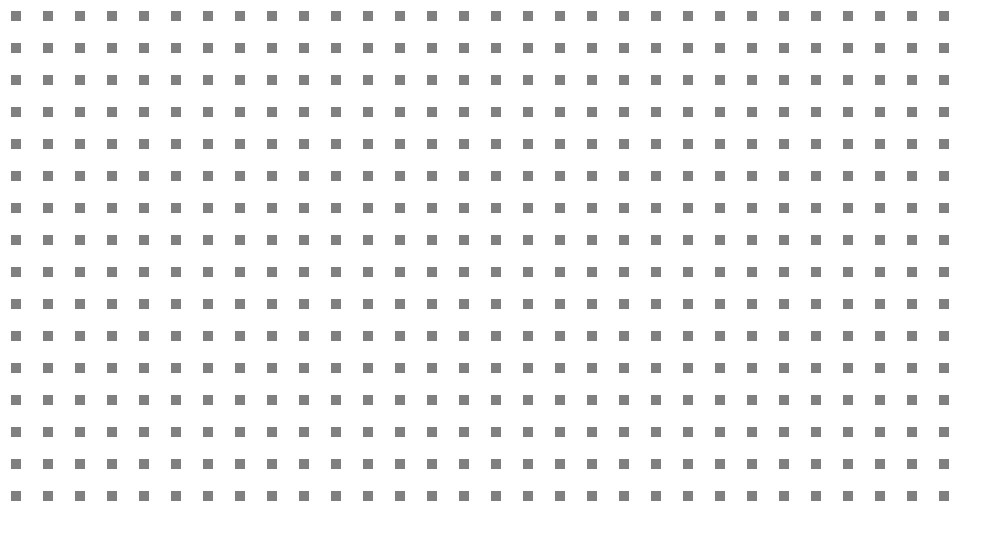
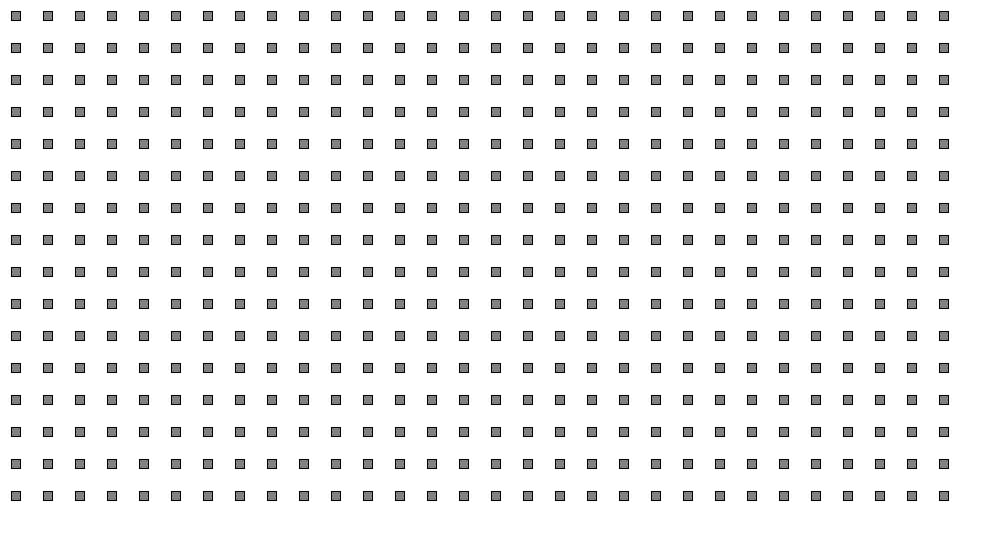
Before and after one commit to elloot/swept, a Next.js app: page / in a window 1280 px wide. Shown: the top 540 px of the page, without its empty margins (0-1001 px from the left). Built offline with nearby package versions, Linux system fonts and the light colour scheme.

Commit message:
✨ add highlighting of nearest tiles

```diff
--- a/components/Tile.module.scss
+++ b/components/Tile.module.scss
@@ -2,7 +2,11 @@
   background: gray;
 }
 
-.clear {
+.highlighted {
+  background: white;
+}
+
+.tile {
   border: 1px black solid;
 }
 
--- a/components/Tile.tsx
+++ b/components/Tile.tsx
@@ -7,9 +7,11 @@ interface TileProps {
   handleClick: (index: number) => void;
   index: number;
   value: number;
+  hideNearestHighlightedTiles: (index: number) => void;
+  highlightNearestHiddenTiles: (index: number) => void;
 }
 
-type Face = 'HIDDEN' | 'FLAGGED' | 'CLEAR' | 'MINE';
+type Face = 'HIDDEN' | 'FLAGGED' | 'CLEAR' | 'MINE' | 'HIGHLIGHTED';
 
 export class Tile extends React.Component<TileProps> {
   state: { face: Face };
@@ -23,6 +25,10 @@ export class Tile extends React.Component<TileProps> {
     this.setState({ face: value });
   }
 
+  getFace(): Face {
+    return this.state.face;
+  }
+
   render() {
     return (
       <div
@@ -31,21 +37,56 @@ export class Tile extends React.Component<TileProps> {
           height: this.props.height + 'px',
           margin: '11px'
         }}
-        onClick={() => {
+        onClick={(e) => {
           this.setFace(this.props.value === -1 ? 'MINE' : 'CLEAR');
           this.props.handleClick(this.props.index);
         }}
-        onContextMenu={(e) => {
-          e.preventDefault();
-          if (this.state.face !== 'CLEAR' && this.state.face !== 'MINE') {
+        onMouseDown={(e) => {
+          // if left mouse button is pressed
+          if (e.button === 0) {
+            // if right mouse button is also pressed
+            if (e.buttons === 3) {
+              this.props.highlightNearestHiddenTiles(this.props.index);
+            }
+            if (this.state.face === 'HIDDEN') {
+              this.setFace('HIGHLIGHTED');
+            }
+            return;
+          }
+
+          // if middle mouse button is pressed
+          if (e.button === 1) {
+            this.props.highlightNearestHiddenTiles(this.props.index);
+          }
+
+          // if right mouse button is pressed
+          if (e.button === 2) {
+            if (this.state.face === 'HIDDEN') {
+              this.setFace('FLAGGED');
+            }
             if (this.state.face === 'FLAGGED') {
               this.setFace('HIDDEN');
-            } else {
-              this.setFace('FLAGGED');
             }
           }
         }}
-        className={styles[this.state.face.toLowerCase()]}
+        onMouseUp={(e) => {
+          console.log(e);
+          // if left mouse button is released while right mouse button is pressed OR
+          // if right mouse button is released while left mouse button is pressed OR
+          // if middle mouse button is released
+          if (e.buttons === 2 || e.buttons === 1 || e.button === 1) {
+            this.props.hideNearestHighlightedTiles(this.props.index);
+            if (this.state.face === 'HIGHLIGHTED') {
+              this.setFace('HIDDEN');
+            }
+          }
+        }}
+        onContextMenu={(e) => {
+          e.preventDefault();
+        }}
+        className={`${styles.tile} ${
+          styles[this.state.face.toLowerCase()] || ''
+        }`}
       >
         {this.state.face === 'CLEAR' &&
           this.props.value !== -1 &&
--- a/pages/index.tsx
+++ b/pages/index.tsx
@@ -18,6 +18,38 @@ export default function Home() {
     Array(boardWidth * boardHeight).fill(1)
   );
   const tiles: React.RefObject<Tile>[] = [];
+
+  function highlightNearestHiddenTiles(tileIndex: number) {
+    iterateOverClosestTiles(
+      indexToCoords(tileIndex, boardWidth),
+      boardWidth,
+      boardHeight,
+      (closeTilePos) => {
+        const closeTile =
+          tiles[coordsToIndex(closeTilePos.x, closeTilePos.y, boardWidth)]
+            .current;
+        if (closeTile.getFace() === 'HIDDEN') {
+          closeTile.setFace('HIGHLIGHTED');
+        }
+      }
+    );
+  }
+
+  function hideNearestHighlightedTiles(tileIndex: number) {
+    iterateOverClosestTiles(
+      indexToCoords(tileIndex, boardWidth),
+      boardWidth,
+      boardHeight,
+      (closeTilePos) => {
+        const closeTile =
+          tiles[coordsToIndex(closeTilePos.x, closeTilePos.y, boardWidth)]
+            .current;
+        if (closeTile.getFace() === 'HIGHLIGHTED') {
+          closeTile.setFace('HIDDEN');
+        }
+      }
+    );
+  }
 
   function clickHandler(tileIndex: number): void {
     if (!hasRun) {
@@ -103,6 +135,8 @@ export default function Home() {
             index={index}
             key={index}
             ref={tileRef}
+            hideNearestHighlightedTiles={hideNearestHighlightedTiles}
+            highlightNearestHiddenTiles={highlightNearestHiddenTiles}
           />
         );
       })}
```
